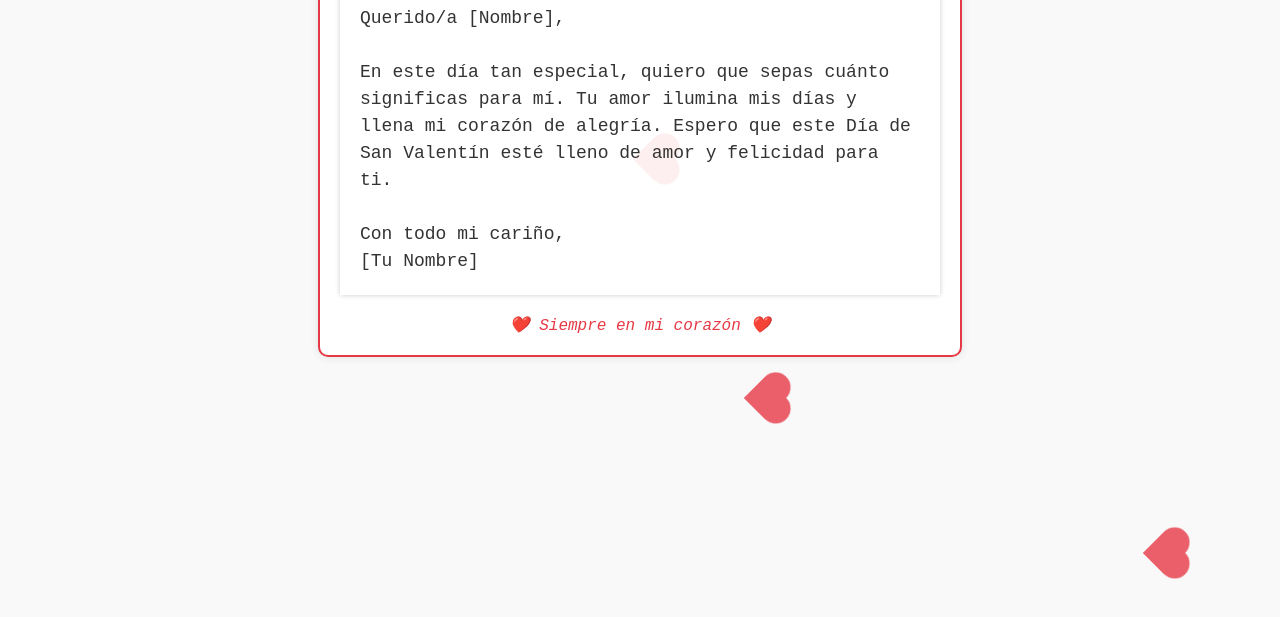
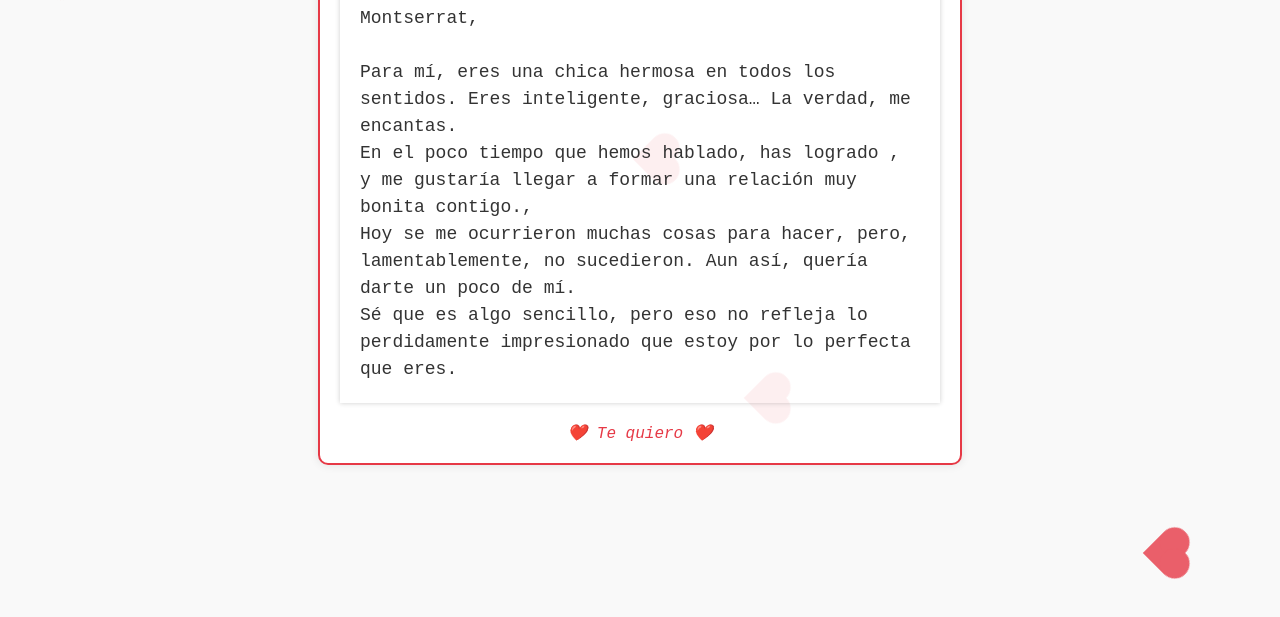
Before and after one commit to duki0726/duki0726.github.io, a plain HTML site: page index.html in a window 1280 px wide. Shown: the part 143-760 px from the top of the page. Drawn offline with Linux system fonts and the light colour scheme.

Commit message:
Update index.html

```diff
--- a/index.html
+++ b/index.html
@@ -99,13 +99,14 @@
         <h1>¡Feliz Día de San Valentín!</h1>
         <div class="message-card">
             <div class="message">
-                Querido/a [Nombre],<br><br>
-                En este día tan especial, quiero que sepas cuánto significas para mí. Tu amor ilumina mis días y llena mi corazón de alegría. Espero que este Día de San Valentín esté lleno de amor y felicidad para ti.<br><br>
-                Con todo mi cariño,<br>
-                [Tu Nombre]
+                Montserrat,<br><br>
+                Para mí, eres una chica hermosa en todos los sentidos. Eres inteligente, graciosa… La verdad, me encantas.<br>
+                En el poco tiempo que hemos hablado, has logrado , y me gustaría llegar a formar una relación muy bonita contigo.,<br>
+                Hoy se me ocurrieron muchas cosas para hacer, pero, lamentablemente, no sucedieron. Aun así, quería darte un poco de mí.<br>
+                Sé que es algo sencillo, pero eso no refleja lo perdidamente impresionado que estoy por lo perfecta que eres.<br>
             </div>
         </div>
-        <div class="footer">❤️ Siempre en mi corazón ❤️</div>
+        <div class="footer">❤️ Te quiero ❤️</div>
     </div>
 
     <script>
```
